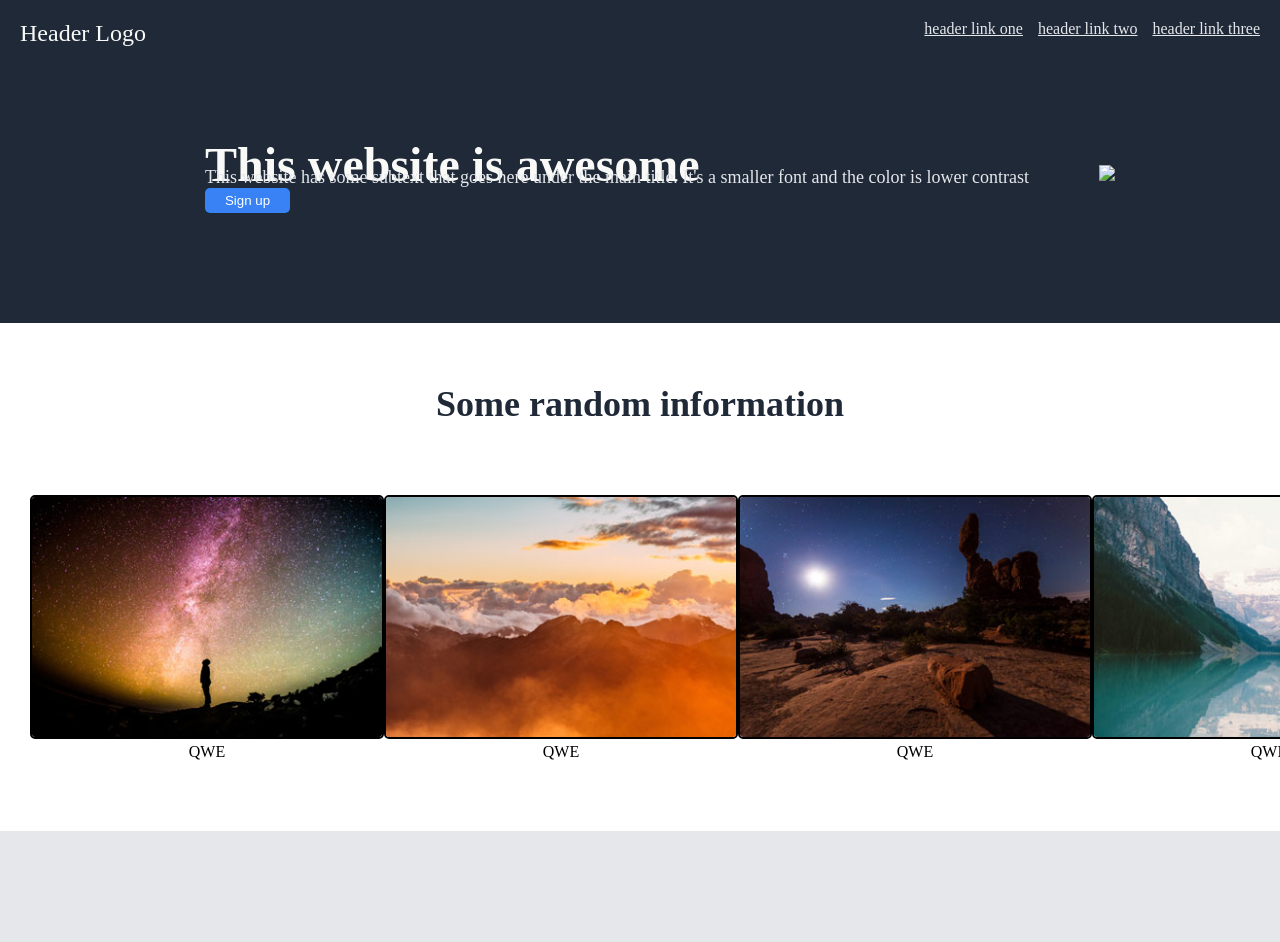
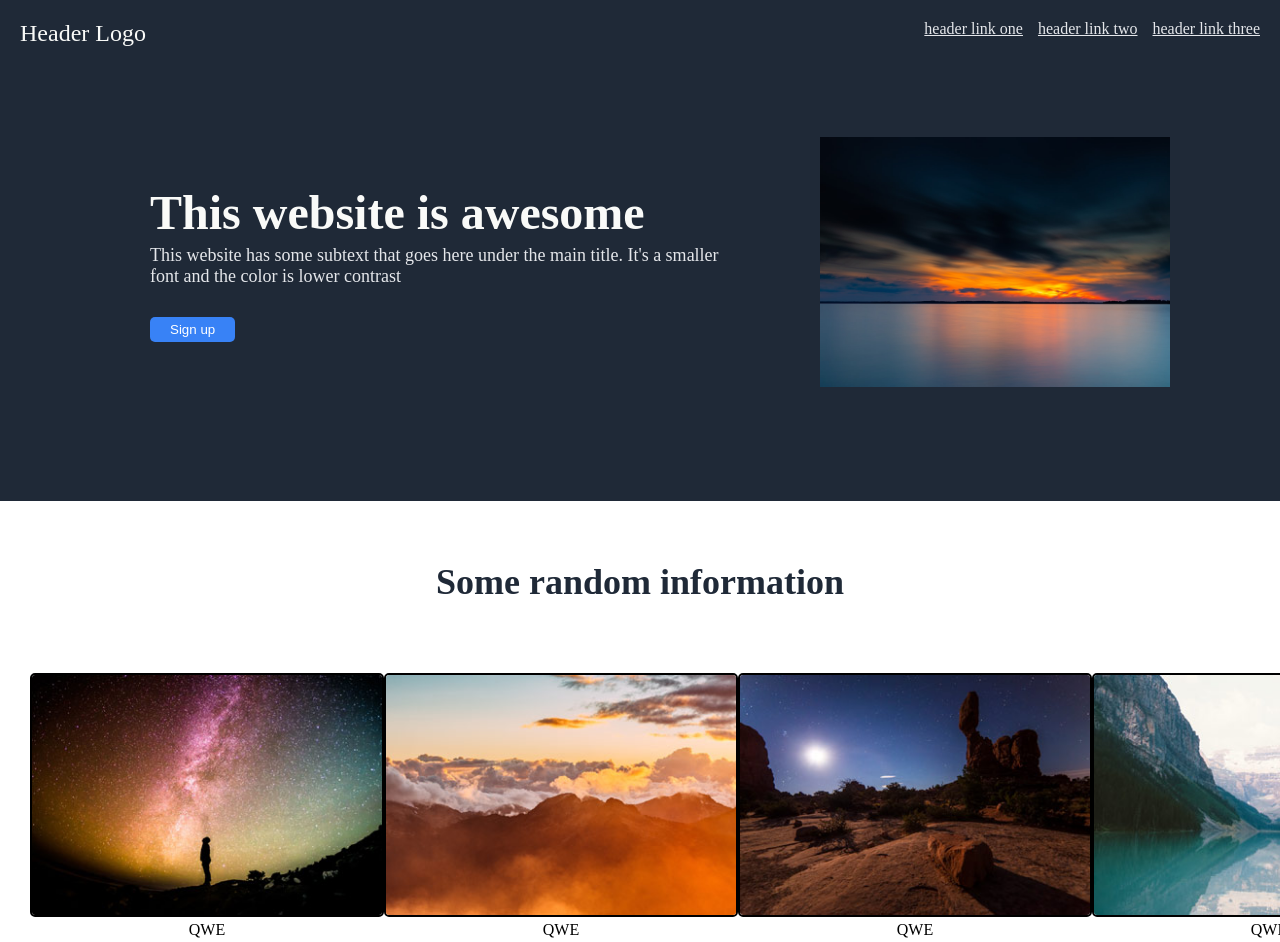
Before and after one commit to ankitaa-maybe/LandingPage-Odin, a plain HTML site: page index.html in a window 1280 px wide. Shown: the top 942 px of the page. Drawn offline with Linux system fonts and the light colour scheme.

Commit message:
Final Update

```diff
--- a/index.html
+++ b/index.html
@@ -27,7 +27,7 @@
           <button class="button1">Sign up</button>
         </div>
         <div class="one-inside-right">
-          <img src="image.jpg" placeholder="A random image">
+          <img src="images/image.jpg" placeholder="A random image">
         </div>
       </div>
     </div>
--- a/styles.css
+++ b/styles.css
@@ -47,6 +47,7 @@ a {
   flex-wrap: wrap;
   padding-left: 40px;
   margin-right: 70px;
+  gap: 30px;
 }
 
 h1 {
```
Also changed, not shown: images/image.jpg (added).
